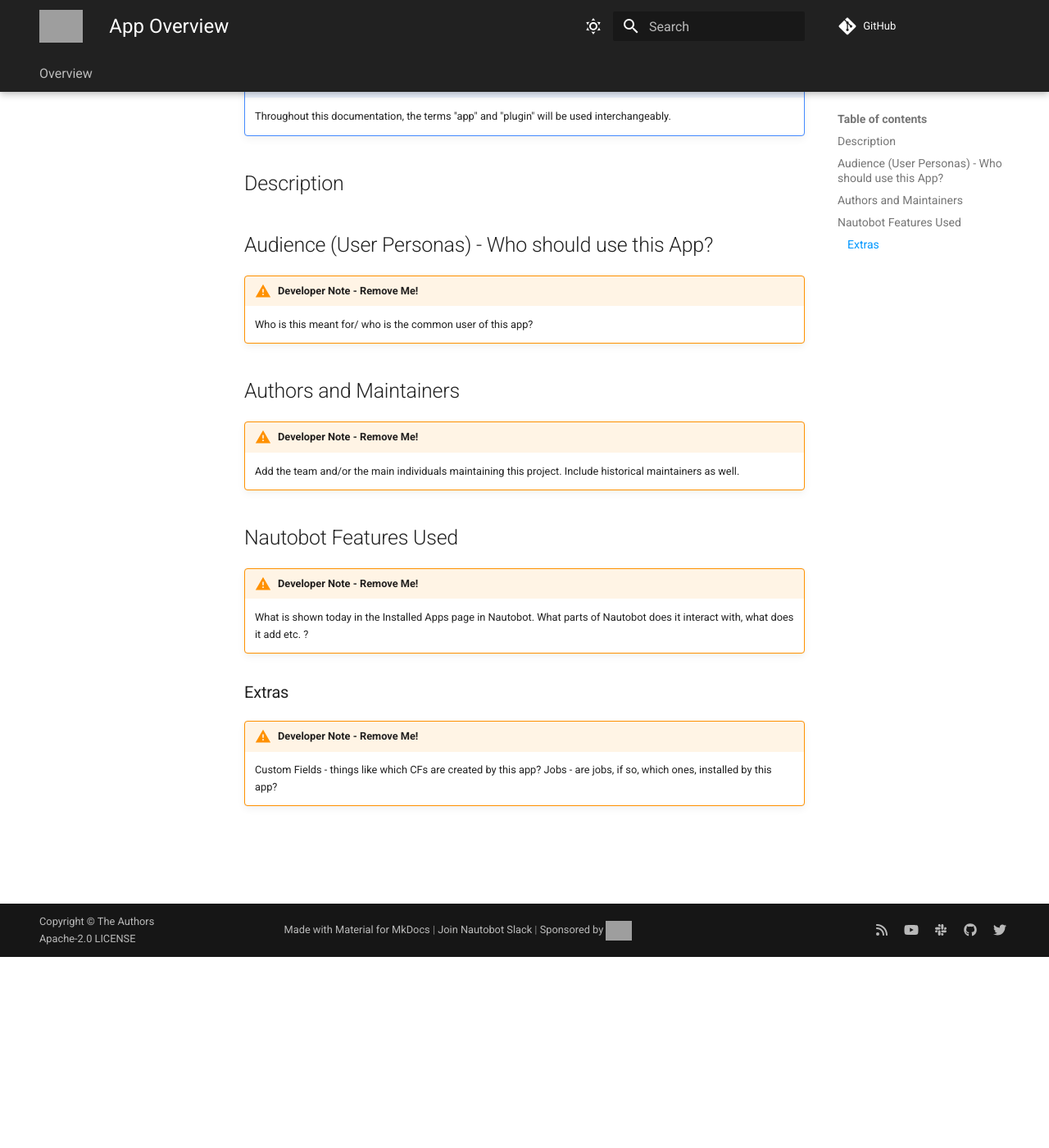
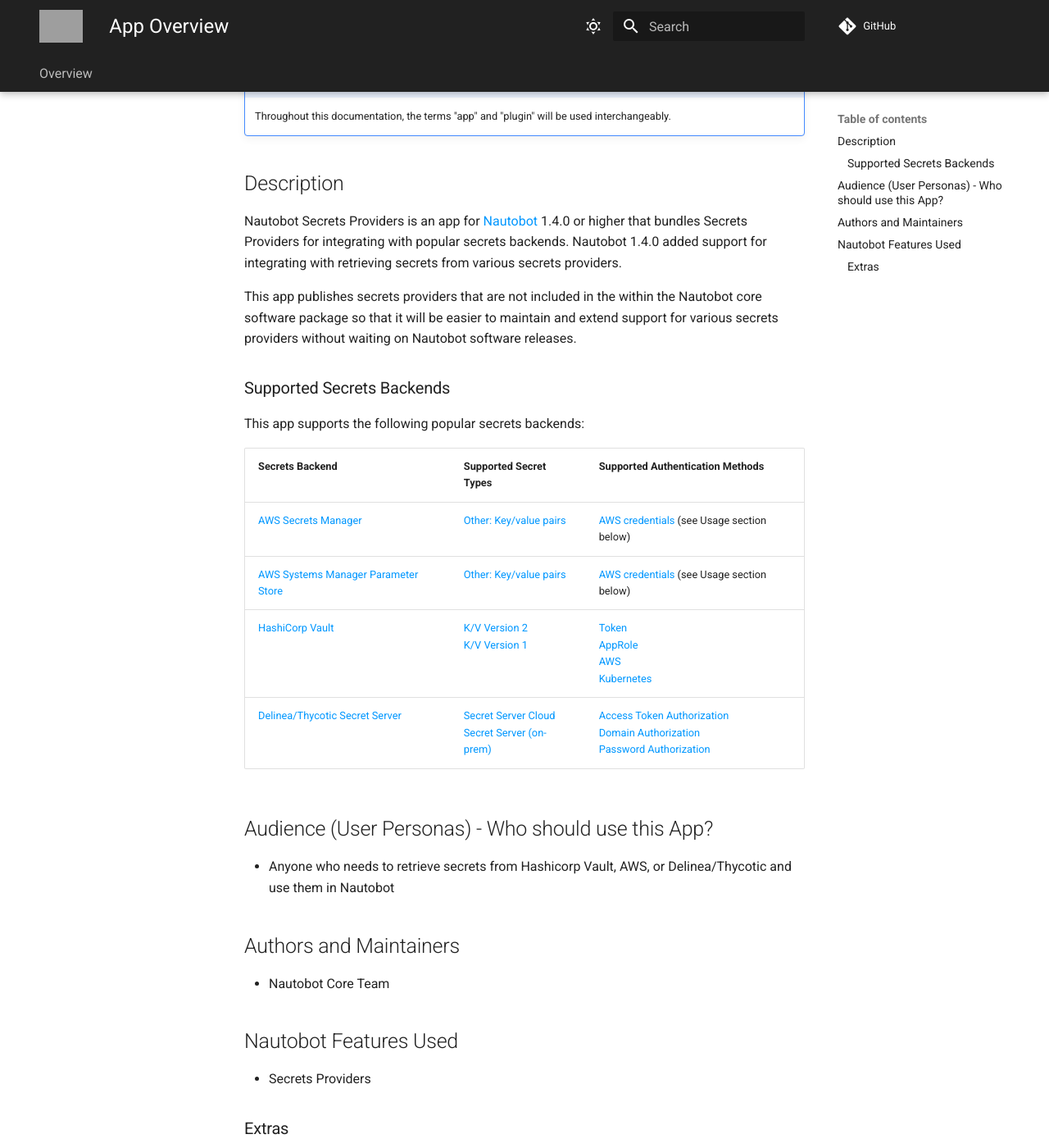
Before and after one commit to nautobot/nautobot-app-secrets-providers, an MkDocs documentation site: the page built from docs/user/app_overview.md, in a window 1280 px wide and 1400 px high, scrolled down 233 px. Shown: the whole window at 82% size. Built offline with MkDocs 1.6.1 and Material for MkDocs 9.7.7, drawn with Linux system fonts in a browser that asks for light colours; comment, search, counter and statistics services are not loaded; grey boxes are pictures that could not be loaded.

Commit message:
update app overview doc

```diff
--- a/docs/user/app_overview.md
+++ b/docs/user/app_overview.md
@@ -7,24 +7,33 @@
 
 ## Description
 
+Nautobot Secrets Providers is an app for [Nautobot](https://github.com/nautobot/nautobot) 1.4.0 or higher that bundles Secrets Providers for integrating with popular secrets backends. Nautobot 1.4.0 added support for integrating with retrieving secrets from various secrets providers.
+
+This app publishes secrets providers that are not included in the within the Nautobot core software package so that it will be easier to maintain and extend support for various secrets providers without waiting on Nautobot software releases.
+
+### Supported Secrets Backends
+
+This app supports the following popular secrets backends:
+
+| Secrets Backend                                              | Supported Secret Types                                       | Supported Authentication Methods                             |
+| ------------------------------------------------------------ | ------------------------------------------------------------ | ------------------------------------------------------------ |
+| [AWS Secrets Manager](https://aws.amazon.com/secrets-manager/) | [Other: Key/value pairs](https://docs.aws.amazon.com/secretsmanager/latest/userguide/manage_create-basic-secret.html) | [AWS credentials](https://docs.aws.amazon.com/general/latest/gr/aws-sec-cred-types.html) (see Usage section below) |
+| [AWS Systems Manager Parameter Store](https://aws.amazon.com/secrets-manager/) | [Other: Key/value pairs](https://docs.aws.amazon.com/systems-manager/latest/userguide/systems-manager-parameter-store.html) | [AWS credentials](https://docs.aws.amazon.com/general/latest/gr/aws-sec-cred-types.html) (see Usage section below) |
+| [HashiCorp Vault](https://www.vaultproject.io)               | [K/V Version 2](https://www.vaultproject.io/docs/secrets/kv/kv-v2)<br/>[K/V Version 1](https://developer.hashicorp.com/vault/docs/secrets/kv/kv-v1) | [Token](https://www.vaultproject.io/docs/auth/token)<br/>[AppRole](https://www.vaultproject.io/docs/auth/approle)<br/>[AWS](https://www.vaultproject.io/docs/auth/aws)<br/>[Kubernetes](https://www.vaultproject.io/docs/auth/kubernetes)         |
+| [Delinea/Thycotic Secret Server](https://delinea.com/products/secret-server)               | [Secret Server Cloud](https://github.com/DelineaXPM/python-tss-sdk#secret-server-cloud)<br/>[Secret Server (on-prem)](https://github.com/DelineaXPM/python-tss-sdk#initializing-secretserver)| [Access Token Authorization](https://github.com/DelineaXPM/python-tss-sdk#access-token-authorization)<br/>[Domain Authorization](https://github.com/DelineaXPM/python-tss-sdk#domain-authorization)<br/>[Password Authorization](https://github.com/DelineaXPM/python-tss-sdk#password-authorization)<br/>         |
 
 ## Audience (User Personas) - Who should use this App?
 
-!!! warning "Developer Note - Remove Me!"
-    Who is this meant for/ who is the common user of this app?
+- Anyone who needs to retrieve secrets from Hashicorp Vault, AWS, or Delinea/Thycotic and use them in Nautobot
 
 ## Authors and Maintainers
 
-!!! warning "Developer Note - Remove Me!"
-    Add the team and/or the main individuals maintaining this project. Include historical maintainers as well.
+- Nautobot Core Team
 
 ## Nautobot Features Used
 
-!!! warning "Developer Note - Remove Me!"
-    What is shown today in the Installed Apps page in Nautobot. What parts of Nautobot does it interact with, what does it add etc. ?
+- Secrets Providers
 
 ### Extras
 
-!!! warning "Developer Note - Remove Me!"
-    Custom Fields - things like which CFs are created by this app?
-    Jobs - are jobs, if so, which ones, installed by this app?
+None
```
